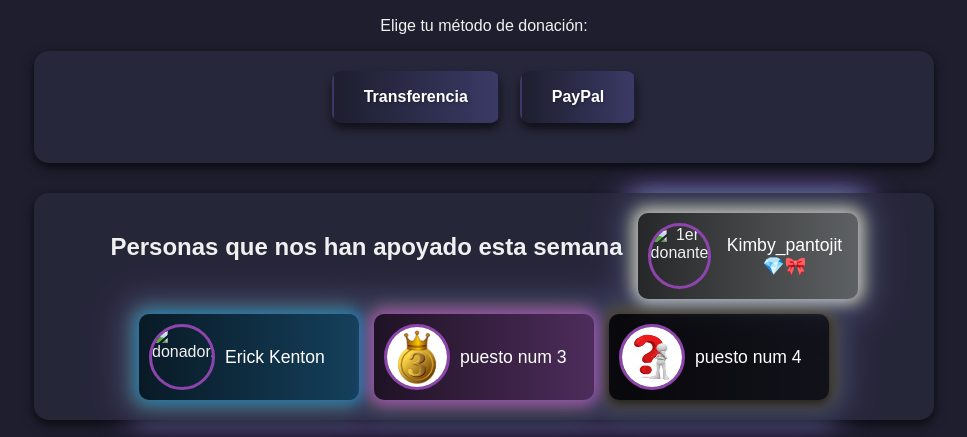
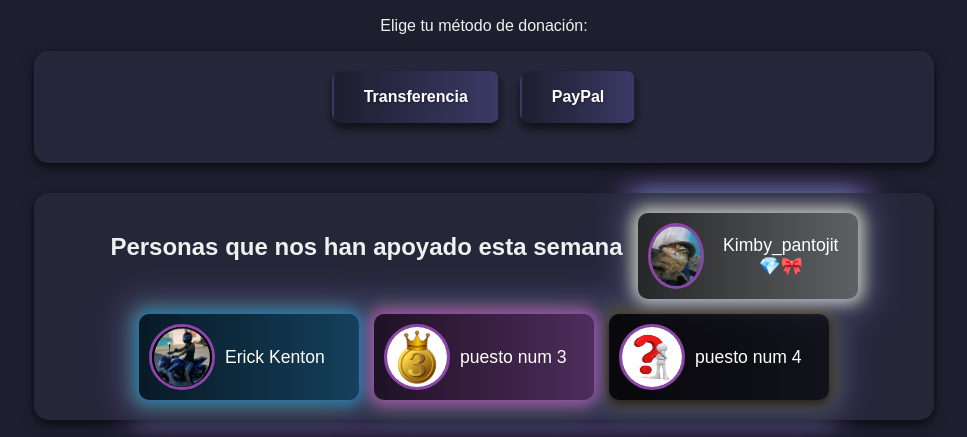
Before and after one commit to charly-erm/donaciones, a plain HTML site: page index.html in a window 1280 px wide. Shown: the part 363-800 px from the top of the page, without its empty margins (156-1123 px from the left). Drawn offline with Linux system fonts and the light colour scheme.

Commit message:
cambios en fotos de donadores

```diff
--- a/index.html
+++ b/index.html
@@ -204,12 +204,12 @@
             <h2>Personas que nos han apoyado esta semana</h2>
             <div class="donor-card">
                 <div class="neon-effect"></div>
-                <img src="1.jpg" alt="1er donante">
+                <img src="donadoruno.jpg" alt="1er donante">
                 <p>Kimby_pantojit💎🎀</p>
             </div>
             <div class="donor-card">
                 <div class="neon-effect"></div>
-                <img src="2.jpg" alt="donador2">
+                <img src="donadordos.jpg" alt="donador2">
                 <p>Erick Kenton</p>
             </div>
             <div class="donor-card">
```
Also changed, not shown: donadordos.jpg (added), donadoruno.jpg (added).
